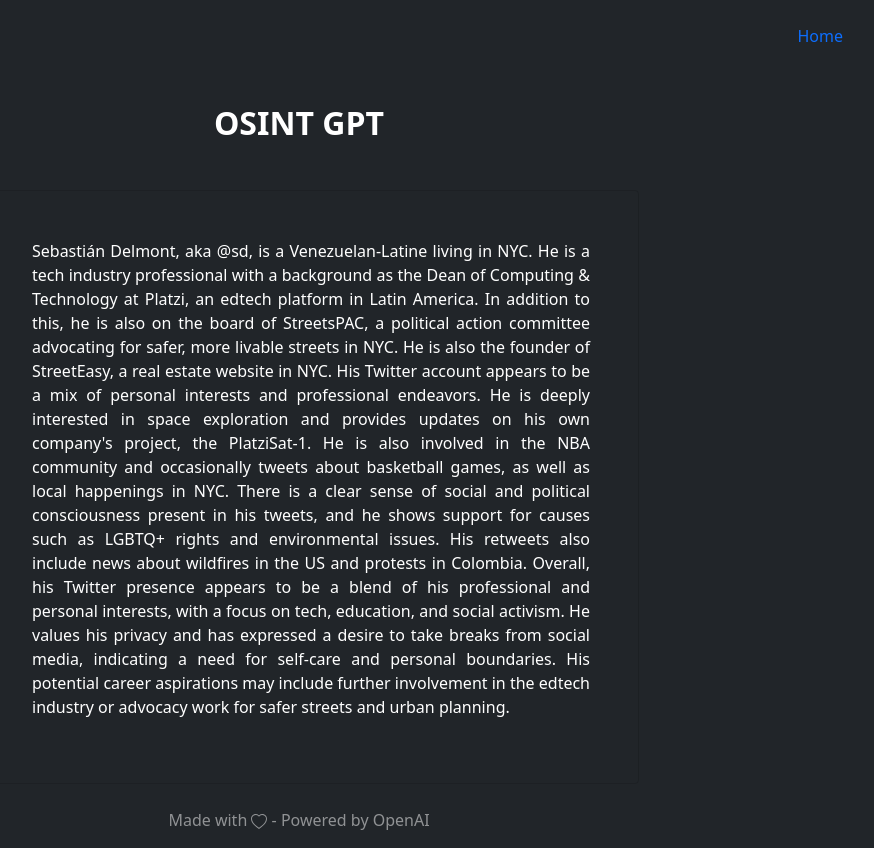
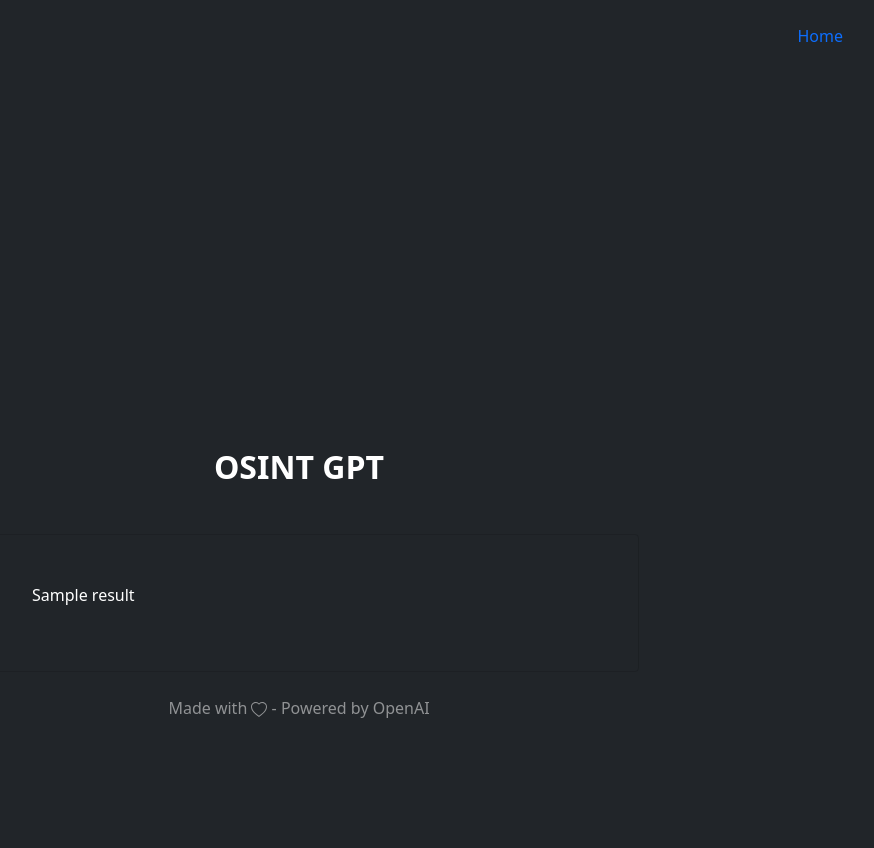
Before and after one commit to akbarazimifar/PROFILEGPT, a Flask app: template templates/result.html in a window 1280 px wide. Shown: the whole page, without its empty margins (341-1215 px from the left). After the commit the page ends 718 px from the top, so only its background shows below. Run offline with Flask 3, Linux system fonts and the light colour scheme; the template is opened without the code that fills it: most values are stand-ins (such as "Sample title", 1, 10 or a date in 2020).

Commit message:
Add requirements.txt

```diff
--- a/main.py
+++ b/main.py
@@ -42,7 +42,6 @@
     plt.axis('off')
     plt.show()
 
-# More code ...
 
 def main ():
     parser = argparse.ArgumentParser(description='Scrape tweets and generate user profiles.')
--- /dev/null
+++ b/requirements.txt
@@ -0,0 +1,5 @@
+pip==23.1.2
+Flask==2.3.2
+snscrape==0.6.2.20230321.dev13+g786815d
+pandas==1.5.3
+pandas-bokeh==0.5.5
--- a/templates/result.html
+++ b/templates/result.html
@@ -85,7 +85,7 @@
                 <div class="d-flex">
                   <div class="flex-shrink-0"><i class="bi bi-chat-right-quote-fill text-primary fs-1"></i></div>
                   <div class="ms-4">
-                    <p class="text-justify" style="color: white;">Sebastián Delmont, aka @sd, is a Venezuelan-Latine living in NYC. He is a tech industry professional with a background as the Dean of Computing & Technology at Platzi, an edtech platform in Latin America. In addition to this, he is also on the board of StreetsPAC, a political action committee advocating for safer, more livable streets in NYC. He is also the founder of StreetEasy, a real estate website in NYC. His Twitter account appears to be a mix of personal interests and professional endeavors. He is deeply interested in space exploration and provides updates on his own company's project, the PlatziSat-1. He is also involved in the NBA community and occasionally tweets about basketball games, as well as local happenings in NYC. There is a clear sense of social and political consciousness present in his tweets, and he shows support for causes such as LGBTQ+ rights and environmental issues. His retweets also include news about wildfires in the US and protests in Colombia. Overall, his Twitter presence appears to be a blend of his professional and personal interests, with a focus on tech, education, and social activism. He values his privacy and has expressed a desire to take breaks from social media, indicating a need for self-care and personal boundaries. His potential career aspirations may include further involvement in the edtech industry or advocacy work for safer streets and urban planning.</p>
+                    <p class="text-justify" style="color: white;">{{ result }}</p>
                   </div>
                 </div>
               </div>
```
